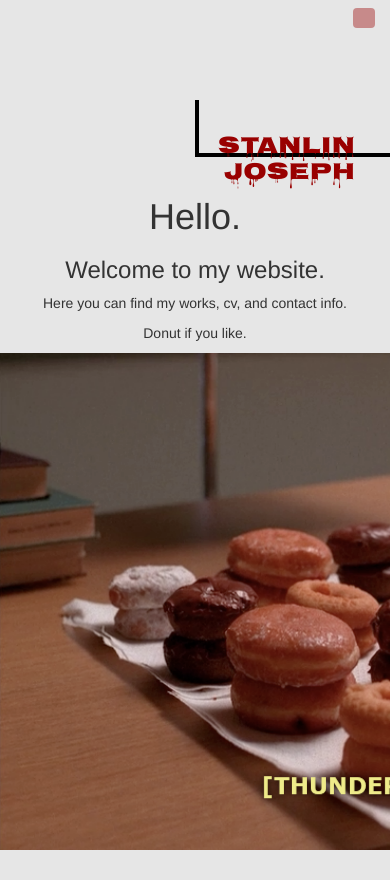
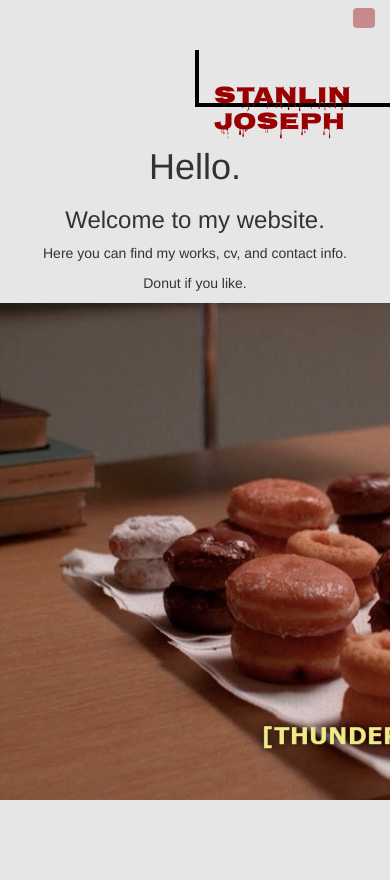
Before and after one commit to smjoseph11/website, a PHP site: page / in a window 390 px wide; the page is wider, and only the part inside the window is pictured. After the commit the page ends 800 px from the top of that part, so only its background shows below. Run offline with PHP 8.4, Linux system fonts and the light colour scheme; some libraries are stand-ins or nearby versions.

Commit message:
hotfix for menubar padding

```diff
--- a/css/main.css
+++ b/css/main.css
@@ -9,12 +9,11 @@
 	bottom:50px;
 }
 .navbar-fixed-top{
-  margin-bottom:50px;
   background-color:#e6e6e6;
   z-index:1;
 }
 #myNavbar{
-  padding:0px;
+  border:0px;
 }
 #nav{
       -webkit-transition: all 0.5s ease;
@@ -104,7 +103,6 @@ img.resize{
 }
 
 body {
-      margin-top: 50px;
-  padding-top: 50px;
+  margin-top: 50px;
   padding-bottom: 20px;
 }
--- a/index.html
+++ b/index.html
@@ -55,18 +55,18 @@
               </a>
             </div><!--row-->
           </div>
-      <div class="col-sm-3 nav-border-2">
+      <div style="opacity:0.0;" class="col-sm-3 nav-border-2">
       </div>
     </div>
           </div>
     </nav><!--navbar-->
-        <div class="row">
+      <div style="margin:0px" class="row">
          <div class="col-xs-6">
             <img id="loading" src="img/ajax_load.gif" alt="loading" />
          </div>
          <div style="padding-right:50px;padding-top:15px;font-family:'Nosifer';" class="col-xs-6 text-right my-name">
           <h3><a style="color:#990000;" href="/">Stanlin Joseph</a></h3>
-      </div>
+        </div>
       </div><!--name-row-->
     <nav id="musicbar" class="navbar navbar-inverse navbar-fixed-bottom" style="visibility:hidden">
   <div id="css-ancestor" class="media-player" style="height:50px">
--- a/js/main.js
+++ b/js/main.js
@@ -77,6 +77,11 @@ function loadPage(url)
 $(document).on('click', '#soundcloud_clickable', function(){
 	$("#soundcloud").slideToggle("slow");
 });
+$(window).on('resize', function(){
+      if (win.height() < 768) {
+
+      }
+});
 $( window ).scroll(function() {
 	  $('.navbar-toggle').show();
 });
```
